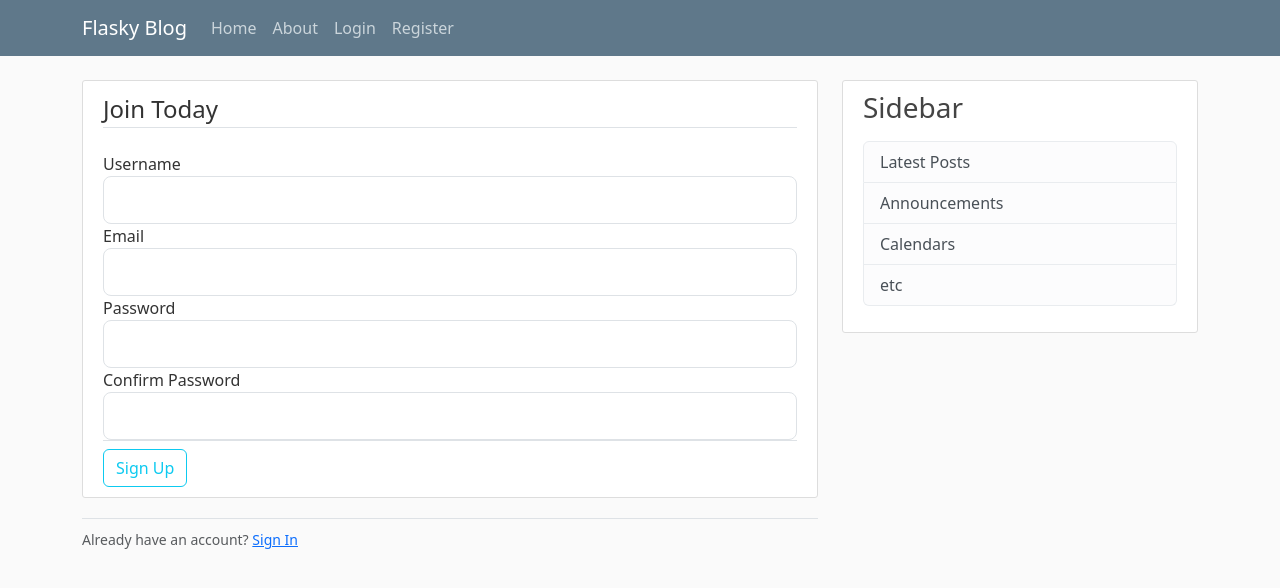
After one commit to uzi2k2/FlaskyBlog, a Flask app: page /register in a window 1280 px wide. The commit adds this page. Shown: the top 588 px of the page. Run offline with Flask 3, Linux system fonts and the light colour scheme.

```diff
--- a/flaskyblog.py
+++ b/flaskyblog.py
@@ -1,5 +1,9 @@
-from flask import Flask, render_template, url_for
+from flask import Flask, render_template, url_for, flash, redirect
+from forms import RegistrationForm, LoginForm
+
 app = Flask(__name__)
+
+app.config['SECRET_KEY'] = '44c70c61945197585415c32bdd155e2a'
 
 posts = [
     {
@@ -25,7 +29,23 @@ def home():
 
 @app.route("/about")
 def about():
-    return render_template('about.html', title='about')
+    return render_template('about.html', title='About')
+
+
+@app.route("/register", methods=['GET', 'POST'])
+def register():
+    form = RegistrationForm()
+    # if form.validate_on_submit():
+    #     flash(f'Account created for {form.username.data}!', 'success')
+    #     return redirect(url_for('home'))
+
+    return render_template('register.html', title='Register', form=form)
+
+
+@app.route("/login")
+def login():
+    form = LoginForm()
+    return render_template('login.html', title='Login', form=form)
 
 
 if __name__ == "__main__":
--- a/forms.py
+++ b/forms.py
@@ -1,17 +1,28 @@
 from flask_wtf import FlaskForm
-from wtforms import StringField, PasswordField, SubmitField
+from wtforms import StringField, PasswordField, SubmitField, BooleanField
 from wtforms.validators import DataRequired, Length, Email, EqualTo
 
 
-class RegForm(FlaskForm):
+class RegistrationForm(FlaskForm):
     username = StringField('Username', validators=[
                            DataRequired(), Length(min=2, max=20)])
 
     email = StringField('Email', validators=[DataRequired(), Email()])
 
     password = PasswordField('Password', validators=[
-                             DataRequired(), Length(min=6, max=23)])
-    confirm_password = PasswordField(
-        'Confirm Password', validators=[DataRequired(), EqualTo('password')])
+                             DataRequired(), Length(min=6, max=23), ])
+    confirm_password = PasswordField('Confirm Password', validators=[
+                                     DataRequired(), EqualTo('password')])
 
     submit = SubmitField('Sign Up')
+
+
+class LoginForm(FlaskForm):
+    email = StringField('Email', validators=[DataRequired(), Email()])
+
+    password = PasswordField('Password', validators=[
+                             DataRequired(), Length(min=6, max=23), ])
+
+    remember = BooleanField('Remember Me')
+
+    submit = SubmitField('Login')
--- a/templates/layout.html
+++ b/templates/layout.html
@@ -43,6 +43,7 @@
   <main role="main" class="container">
     <div class="row">
       <div class="col-md-8">
+
         {% block content %}{% endblock %}
       </div>
       <div class="col-md-4">
--- /dev/null
+++ b/templates/register.html
@@ -0,0 +1,36 @@
+{% extends "layout.html" %}
+
+{% block content %}
+    <div class="content-section">
+        <form method="POST" action="">
+            {{ form.hidden_tag() }}
+            <fieldset class ="form-group">
+                <legend class="border-bottom mb-4"> Join Today</legend>
+                <div class="form-group">
+                    {{ form.username.label(class="form-control-label") }}
+                    {{ form.username(class="form-control form-control-lg") }}
+                </div>
+                <div class="form-group">
+                    {{ form.email.label(class="form-control-label") }}
+                    {{ form.email(class="form-control form-control-lg") }}
+                </div>
+                <div class="form-group">
+                    {{ form.password.label(class="form-control-label") }}
+                    {{ form.password(class="form-control form-control-lg") }}
+                </div>
+                <div class="form-group">
+                    {{ form.confirm_password.label(class="form-control-label") }}
+                    {{ form.confirm_password(class="form-control form-control-lg") }}
+                </div>
+            </fieldset>
+            <div class="form-group border-top pt-2">
+                {{ form.submit(class="btn btn-outline-info") }}
+            </div>
+        </form>
+    </div>
+    <div class="border-top pt-2">
+        <small class="text-muted">
+            Already have an account? <a class="ml-2" href="{{ url_for('login')}}">Sign In</a>
+        </small>
+    </div>
+{% endblock content %}
```
Also changed, not shown: templates/login.html (added, +27 -0 lines).
